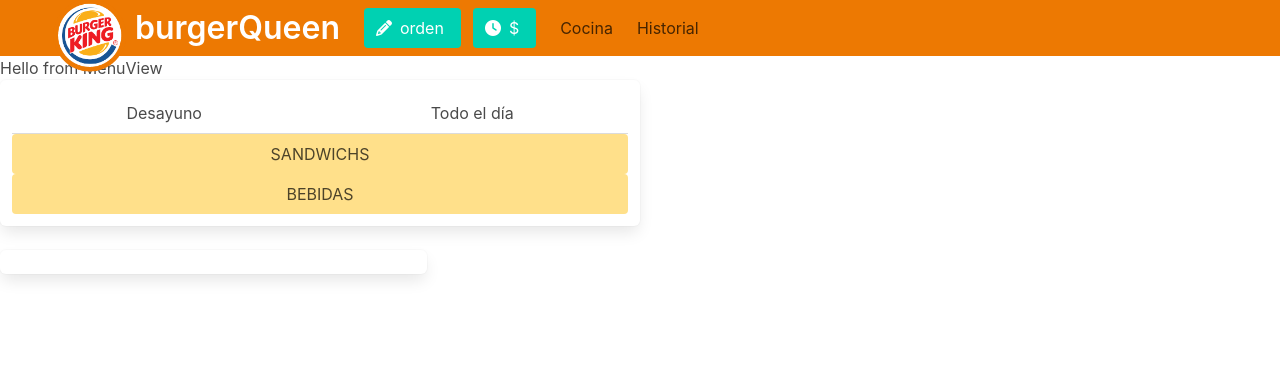
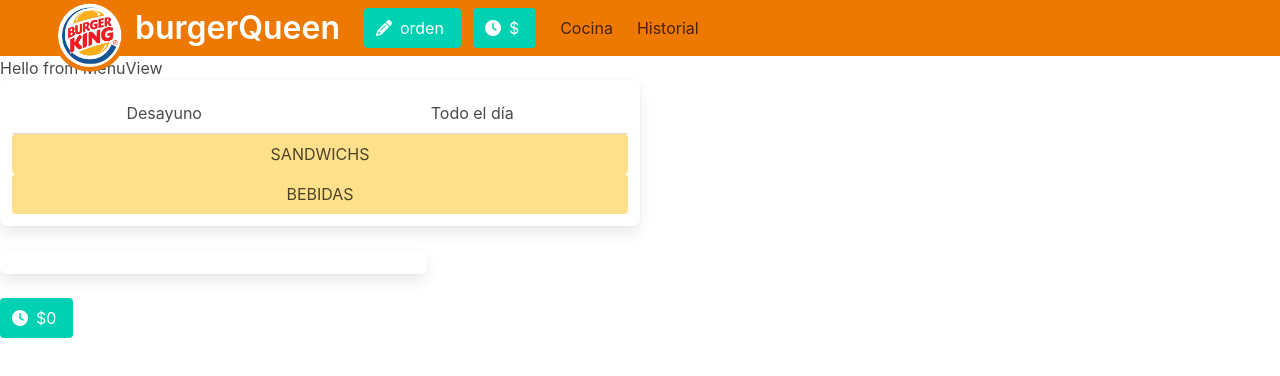
Before and after one commit to yenifergalarza/LIM009-fe-burger-queen, a React (Create React App) app in the folder my-app/: page / in a window 1280 px wide. Shown: the top 376 px of the page. Built offline with nearby package versions, Linux system fonts and the light colour scheme.

Commit message:
funcionalidad en productos de la lista y otros importantes!

```diff
--- a/my-app/src/components/menu_view/menu.jsx
+++ b/my-app/src/components/menu_view/menu.jsx
@@ -1,20 +1,88 @@
 import React, { useState } from "react";
 import ProductList from "./productList.jsx";
 import ContainerMenu from "./containerMenu.jsx";
+import Total from "./total";
 
 const MenuView = () => {
   const [products, setProducts] = useState([]);
+  const [addedIds, setAddedIds] = useState([]);
+  const [quantityById, setQuantityById] = useState({});
 
+  //Añadir productos a la lista
   const addProduct = (id, title, price) => {
     const newProducts = [...products, { id, title, price }];
     setProducts(newProducts);
   };
+  //Aumentar contidad de productos de la lista
+  const addToCart = id => {
+    const product = products.find(prod => prod.id === id);
+
+    const newAddedIDs = addedIds.find(prodId => prodId === id)
+      ? addedIds
+      : addedIds.concat(product.id);
+    const newQuantityByID = {
+      ...quantityById,
+      [id]: (quantityById[id] || 0) + 1
+    };
+    setQuantityById(newQuantityByID);
+    setAddedIds(newAddedIDs);
+    return [addedIds, quantityById];
+  };
+
+  //Disminuir cantidad de productos de la lista
+  const removeFromCart = id => {
+    if (quantityById[id]) {
+      const newQuantityByID = {
+        ...quantityById,
+        [id]: quantityById[id] > 1 ? quantityById[id] - 1 : undefined
+      };
+      const newAddedIDs = newQuantityByID[id]
+        ? addedIds
+        : addedIds.filter(prodId => prodId !== id);
+      setAddedIds(newAddedIDs);
+      setQuantityById(newQuantityByID);
+    }
+    return [addedIds, quantityById];
+  };
+
+  //Eliminar producto de la lista
+  const deleteFromCart = id => {
+    if (quantityById[id]) {
+      const newQuantityByID = {
+        ...quantityById,
+        [id]: undefined
+      };
+      const newAddedIDs = addedIds.filter(prodId => prodId !== id);
+      setAddedIds(newAddedIDs);
+      setQuantityById(newQuantityByID);
+    }
+    return [addedIds, quantityById];
+  };
+
+  //Suma de todos los elementos de la matriz
+  const getTotal = (products, addedIds, quantityById) => {
+    return addedIds.reduce(
+      (res, productId) =>
+        res +
+        products.find(prod => prod.id === productId).price *
+          (quantityById[productId] || 0),
+      0
+    );
+  };
+
+  const total = getTotal(products, addedIds, quantityById);
 
   return (
     <>
       <h1>Hello from MenuView</h1>
       <ContainerMenu addProduct={addProduct} />
-      <ProductList products={products} />
+      <ProductList
+        products={products}
+        addToCart={addToCart}
+        removeFromCart={removeFromCart}
+        deleteFromCart={deleteFromCart}
+      />
+      <Total total={total} />
     </>
   );
 };
--- /dev/null
+++ b/my-app/src/components/menu_view/total.jsx
@@ -0,0 +1,18 @@
+import React from "react";
+
+const Total = ({ total }) => {
+  return (
+    <div>
+      <p className="control">
+        <a href="/#" className="button is-primary">
+          <span className="icon">
+            <i className="fas fa-clock"></i>
+          </span>
+          <span>${total}</span>
+        </a>
+      </p>
+    </div>
+  );
+};
+
+export default Total;
```
Also changed, not shown: my-app/src/App.js (+1 -92 lines), my-app/src/components/menu_view/productList.jsx (+2 -5 lines).
